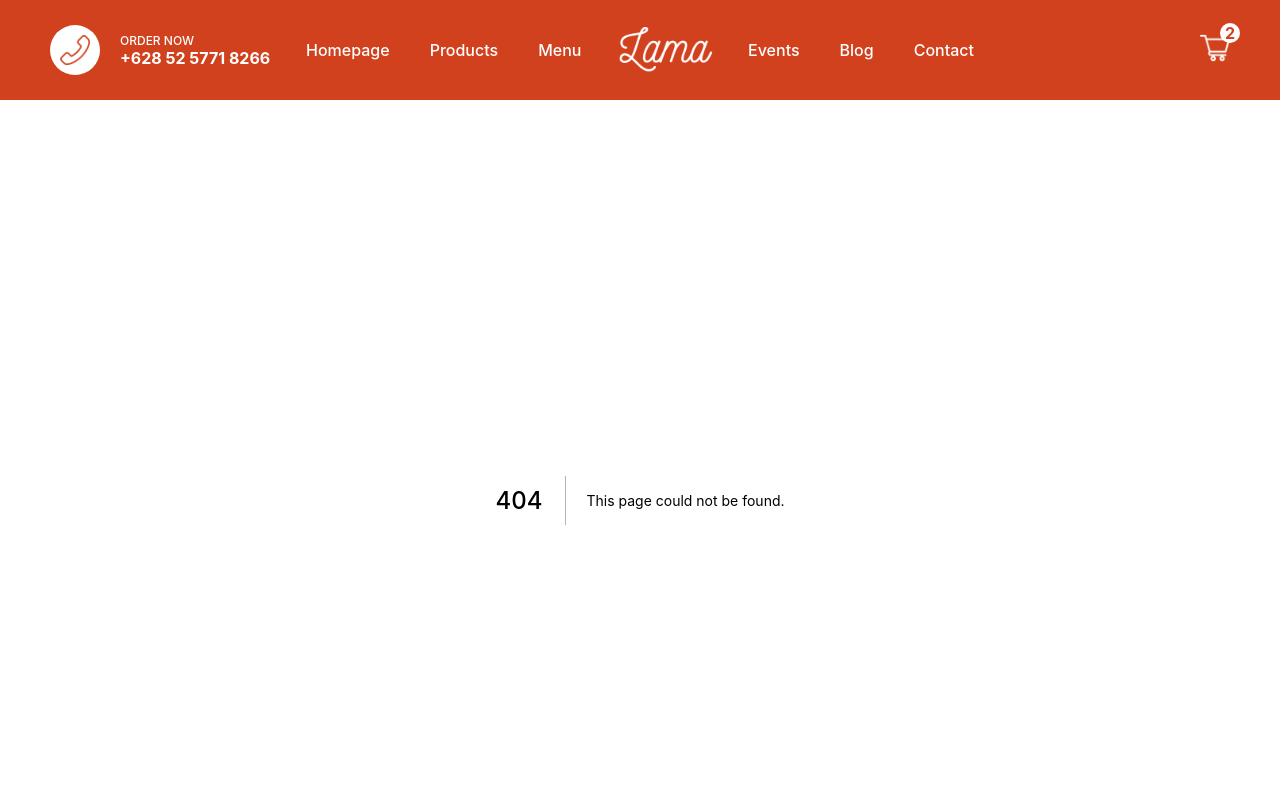
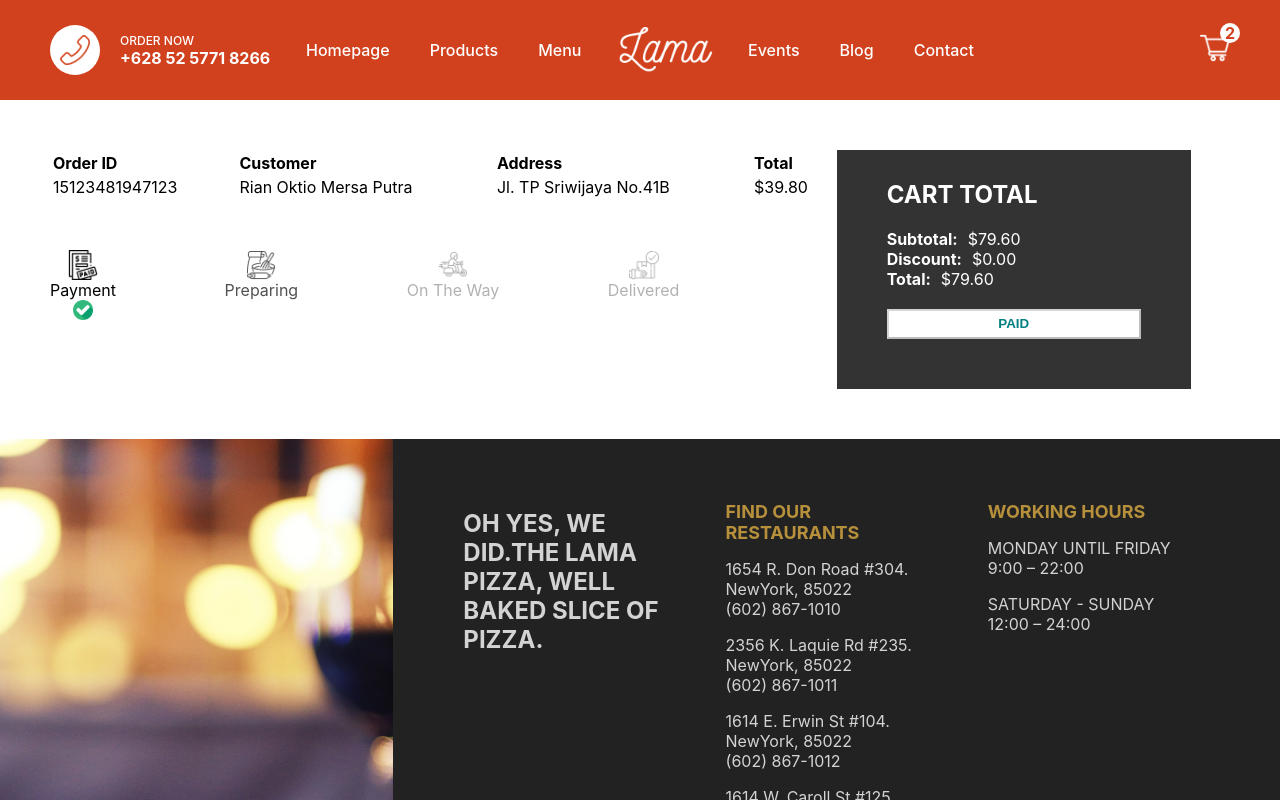
Before and after one commit to fueremi/NextJs-2022-FuePiz, a Next.js app: page /orders/1 in a window 1280 px wide. Before the commit this address had no page. Shown: the top 800 px of the page. Built offline with nearby package versions, Linux system fonts and the light colour scheme.

Commit message:
feat(orders): adding and styling orders component

```diff
--- /dev/null
+++ b/pages/orders/[id].jsx
@@ -0,0 +1,135 @@
+import Image from "next/image";
+import styles from "../../styles/Orders.module.css";
+
+const Order = () => {
+  const status = 0;
+
+  const statusClass = (index) => {
+    if (index - status < 1) return styles.done;
+    if (index - status === 1) return styles.inProgress;
+    if (index - status > 1) return styles.unDone;
+  };
+
+  return (
+    <div className={styles.container}>
+      <div className={styles.left}>
+        <div className={styles.row}>
+          <table className={styles.table}>
+            <tr className={styles.tr}>
+              <th>Order ID</th>
+              <th>Customer</th>
+              <th>Address</th>
+              <th>Total</th>
+            </tr>
+            <tr>
+              <td className={styles.id}>15123481947123</td>
+              <td>
+                <span className={styles.name}>Rian Oktio Mersa Putra</span>
+              </td>
+              <td>
+                <span className={styles.address}>Jl. TP Sriwijaya No.41B</span>
+              </td>
+              <td>
+                <span className={styles.total}>$39.80</span>
+              </td>
+            </tr>
+          </table>
+        </div>
+        <div className={styles.row}>
+          <div className={statusClass(0)}>
+            <Image
+              src="/images/paid.png"
+              width={30}
+              height={30}
+              alt="paid logo"
+            />
+            <span>Payment</span>
+            <div className={styles.checkedIcon}>
+              <Image
+                className={styles.checkIcon}
+                src="/images/checked.png"
+                width={20}
+                height={20}
+                alt="checked logo"
+              />
+            </div>
+          </div>
+          <div className={statusClass(1)}>
+            <Image
+              src="/images/bake.png"
+              width={30}
+              height={30}
+              alt="preparing  logo"
+            />
+            <span>Preparing</span>
+            <div className={styles.checkedIcon}>
+              <Image
+                className={styles.checkIcon}
+                src="/images/checked.png"
+                width={20}
+                height={20}
+                alt="checked logo"
+              />
+            </div>
+          </div>
+          <div className={statusClass(2)}>
+            <Image
+              src="/images/bike.png"
+              width={30}
+              height={30}
+              alt="on the way logo"
+            />
+            <span>On The Way</span>
+            <div className={styles.checkedIcon}>
+              <Image
+                className={styles.checkIcon}
+                src="/images/checked.png"
+                width={20}
+                height={20}
+                alt="checked logo"
+              />
+            </div>
+          </div>
+          <div className={statusClass(3)}>
+            <Image
+              src="/images/delivered.png"
+              width={30}
+              height={30}
+              alt="delivered logo"
+            />
+            <span>Delivered</span>
+            <div className={styles.checkedIcon}>
+              <Image
+                className={styles.checkIcon}
+                src="/images/checked.png"
+                width={20}
+                height={20}
+                alt="checked logo"
+              />
+            </div>
+          </div>
+        </div>
+      </div>
+
+      <div className={styles.right}>
+        <div className={styles.wrapper}>
+          <h2 className={styles.title}>CART TOTAL</h2>
+          <div className={styles.totalText}>
+            <b className={styles.totalTextTitle}>Subtotal:</b>$79.60
+          </div>
+          <div className={styles.totalText}>
+            <b className={styles.totalTextTitle}>Discount:</b>$0.00
+          </div>
+          <div className={styles.totalText}>
+            <b className={styles.totalTextTitle}>Total:</b>$79.60
+          </div>
+          <button className={styles.button} disabled>
+            PAID
+          </button>
+        </div>
+      </div>
+    </div>
+  );
+};
+
+export default Order;
--- /dev/null
+++ b/styles/Orders.module.css
@@ -0,0 +1,83 @@
+.container {
+  padding: 50px;
+  display: flex;
+}
+
+.left {
+  flex: 2;
+}
+
+.table {
+  width: 100%;
+  text-align: left;
+  margin-bottom: 50px;
+}
+
+.row:last-child {
+  width: 80%;
+  display: flex;
+  justify-content: space-between;
+}
+
+.done {
+  display: flex;
+  flex-direction: column;
+  align-items: center;
+}
+
+.inProgress {
+  display: flex;
+  flex-direction: column;
+  align-items: center;
+  animation: inProgress 1s ease infinite alternate;
+}
+
+@keyframes inProgress {
+  from {
+    opacity: 0;
+  }
+  to {
+    opacity: 1;
+  }
+}
+
+.unDone {
+  display: flex;
+  flex-direction: column;
+  align-items: center;
+  opacity: 0.3;
+}
+
+.unDone .checkedIcon,
+.inProgress .checkedIcon {
+  display: none;
+}
+
+.right {
+  flex: 1;
+}
+
+.wrapper {
+  width: 90%;
+  max-height: 300px;
+  background-color: #333;
+  padding: 50px;
+  padding-top: 10px;
+  display: flex;
+  flex-direction: column;
+  justify-content: space-between;
+  color: white;
+}
+
+.totalTextTitle {
+  margin-right: 10px;
+}
+
+.button {
+  background-color: white;
+  height: 30px;
+  color: teal;
+  font-weight: bold;
+  margin-top: 20px;
+  cursor: not-allowed;
+}
```
